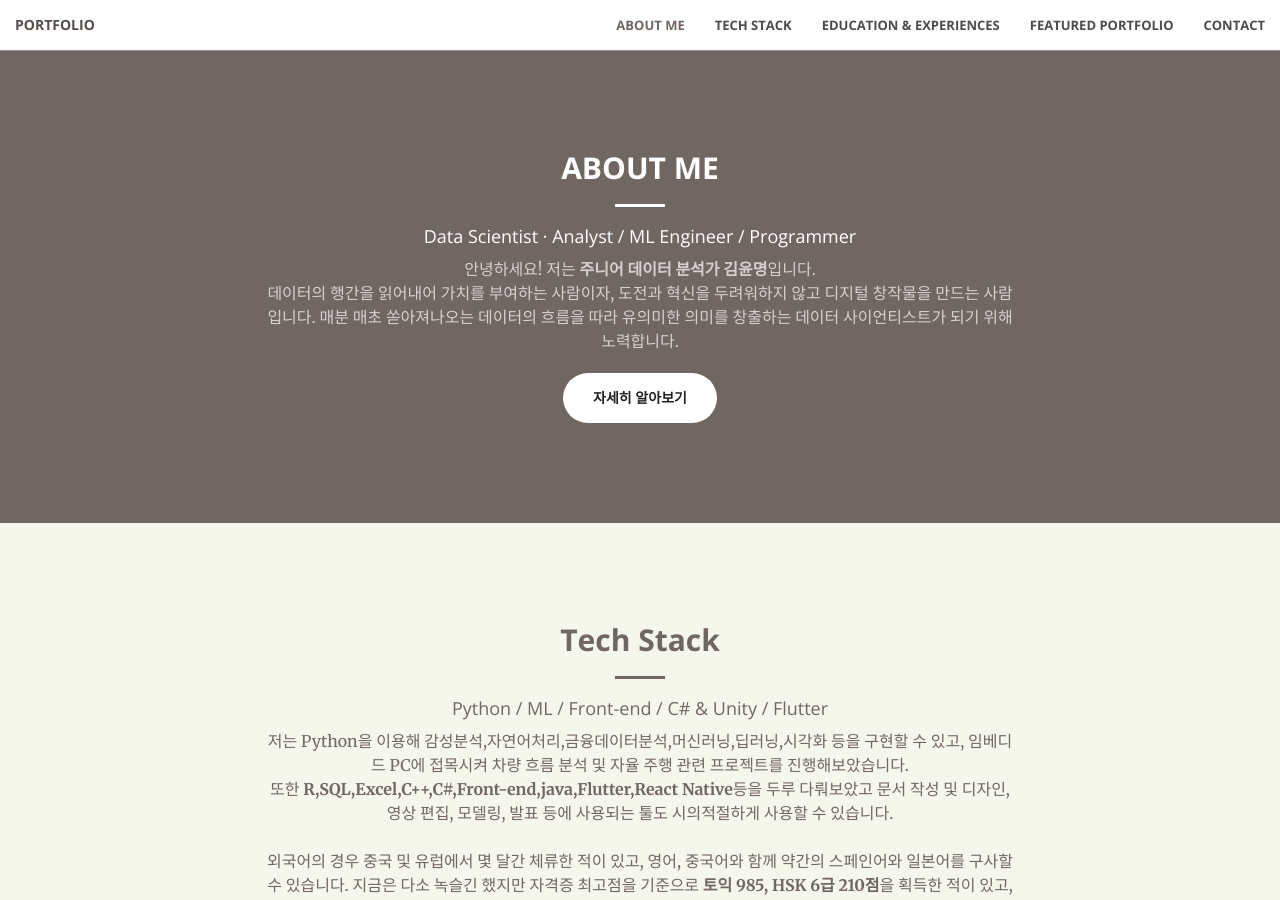
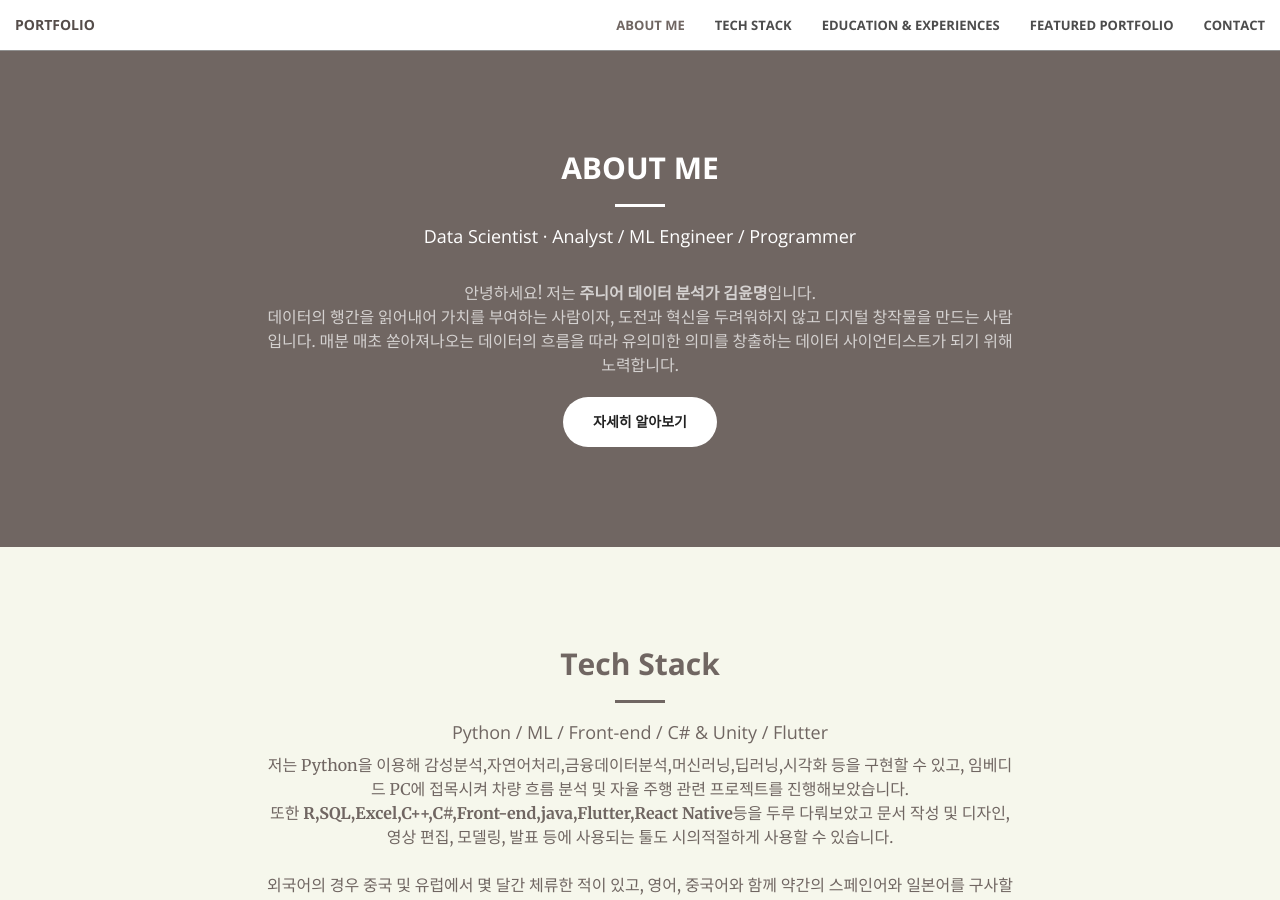
Before and after one commit to ymdev2023/ymdev2023.github.io, a Jekyll site: the page built from index.html, in a window 1280 px wide and 900 px high, scrolled down 889 px. Built offline with Jekyll 4.4.1, drawn with Linux system fonts in a browser that asks for light colours.

Commit message:
Update call-to-action.html

```diff
--- a/_includes/call-to-action.html
+++ b/_includes/call-to-action.html
@@ -11,7 +11,7 @@
         <h2 class="section-heading"><b>ABOUT ME</b></h2>
         <hr class="light" />
         <h4>Data Scientist · Analyst / ML Engineer / Programmer</h4>
-        <p class="text-faded">
+        <p class="text-faded"></br>
           안녕하세요! 저는 <b>주니어 데이터 분석가 김윤명</b>입니다.
           <br />데이터의 행간을 읽어내어 가치를 부여하는 사람이자, 도전과 혁신을
           두려워하지 않고 디지털 창작물을 만드는 사람입니다. 매분 매초
```
